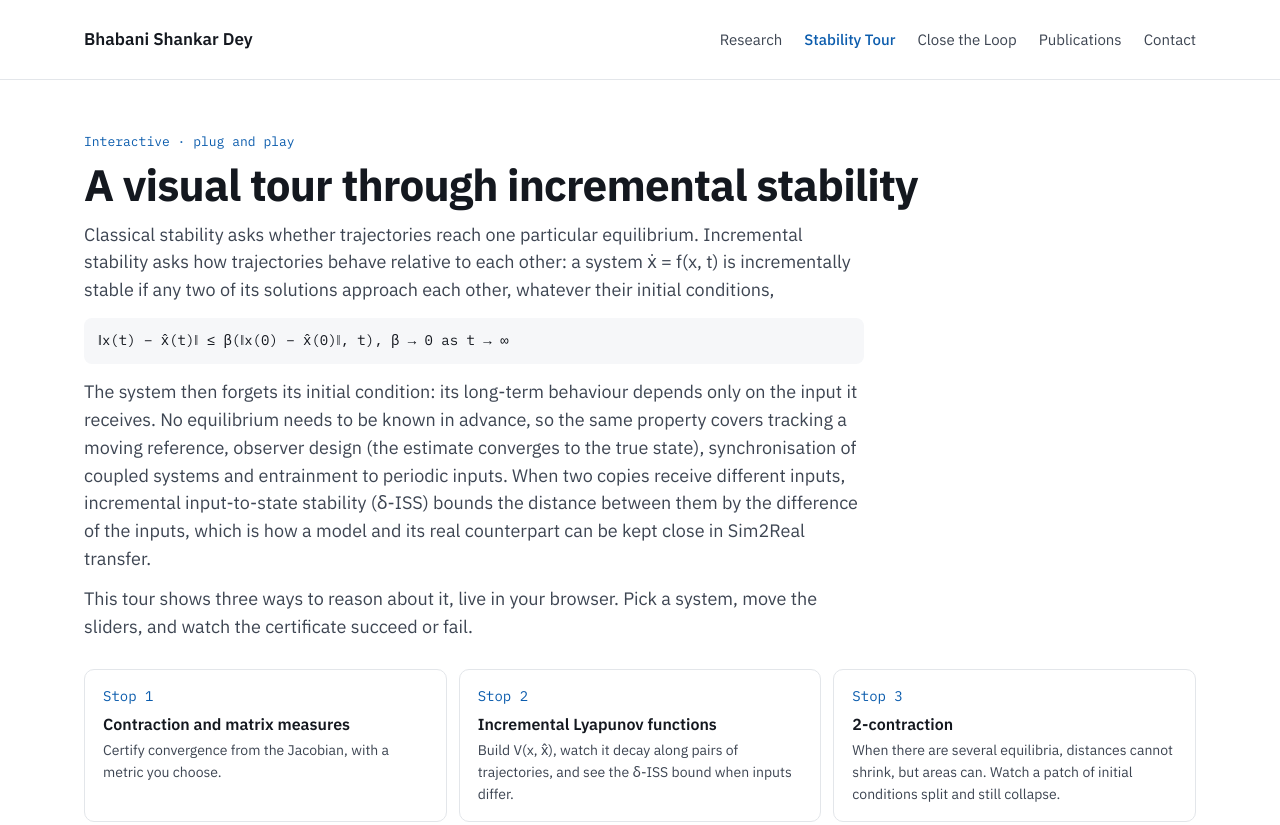
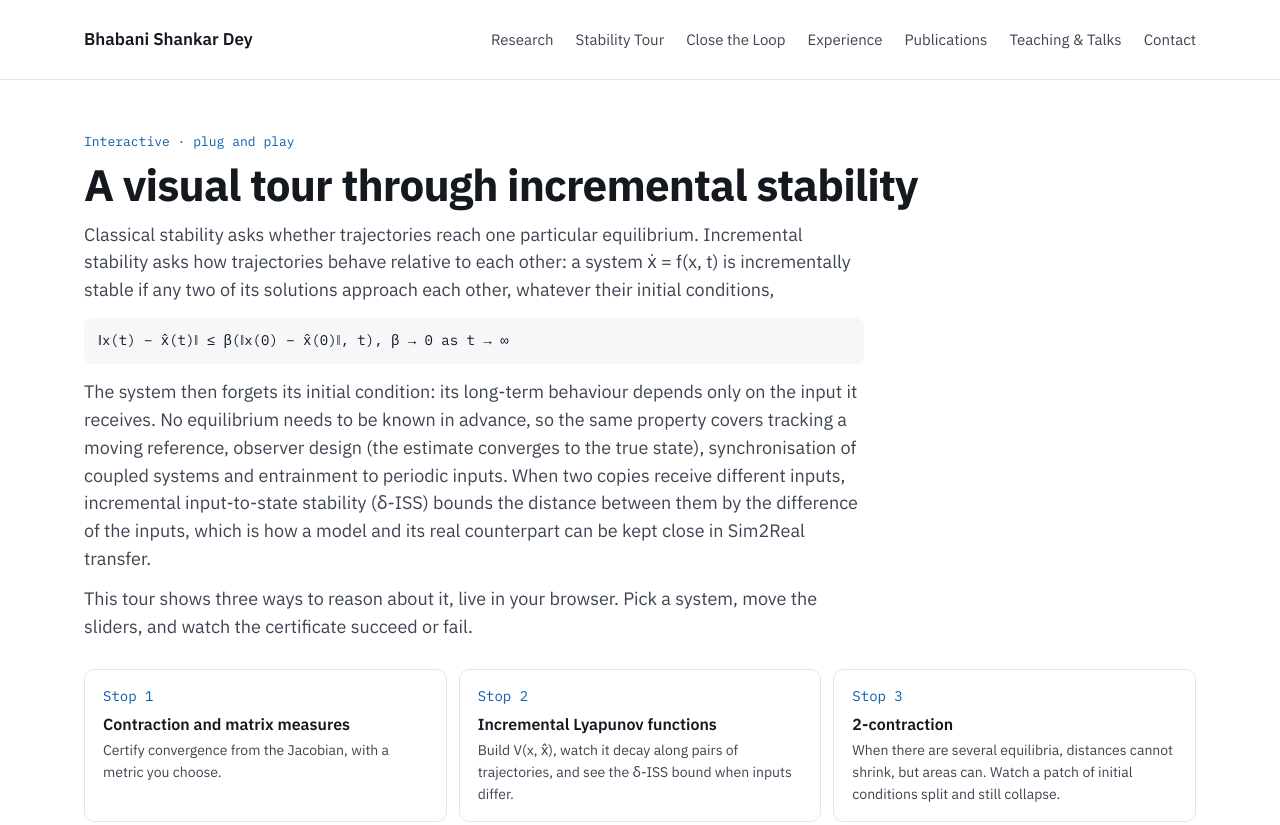
Before and after one commit to BhabaniShDey/BhabaniShDey.github.io, a plain HTML site: page incremental-stability.html in a window 1280 px wide. Shown: the top 825 px of the page. Drawn offline with Linux system fonts and the light colour scheme.

Commit message:
Header: all navigation links in the same colour
Stability Tour and Close the Loop no longer highlighted in blue (it read as
'you are here'). Tour page header now lists the same links as the homepage.

Co-Authored-By: Claude Opus 5.5 <noreply@anthropic.com>
Claude-Session: https://claude.ai/code/session_0181xMu8x3mVB8gzULMuRunt

```diff
--- a/incremental-stability.html
+++ b/incremental-stability.html
@@ -89,9 +89,11 @@ footer p{max-width:1160px;margin:0 auto;padding:20px 24px;font-size:13px;color:v
 <a class="brand" href="index.html">Bhabani Shankar Dey</a>
 <div class="links">
 <a href="index.html#research">Research</a>
-<a href="incremental-stability.html" aria-current="page" style="color:var(--accent);font-weight:500">Stability Tour</a>
+<a href="incremental-stability.html" aria-current="page">Stability Tour</a>
 <a href="close-the-loop/index.html">Close the Loop</a>
+<a href="index.html#experience">Experience</a>
 <a href="index.html#publications">Publications</a>
+<a href="index.html#teaching">Teaching &amp; Talks</a>
 <a href="index.html#contact">Contact</a>
 </div>
 </nav>
```
Also changed, not shown: index.html (+2 -2 lines).
